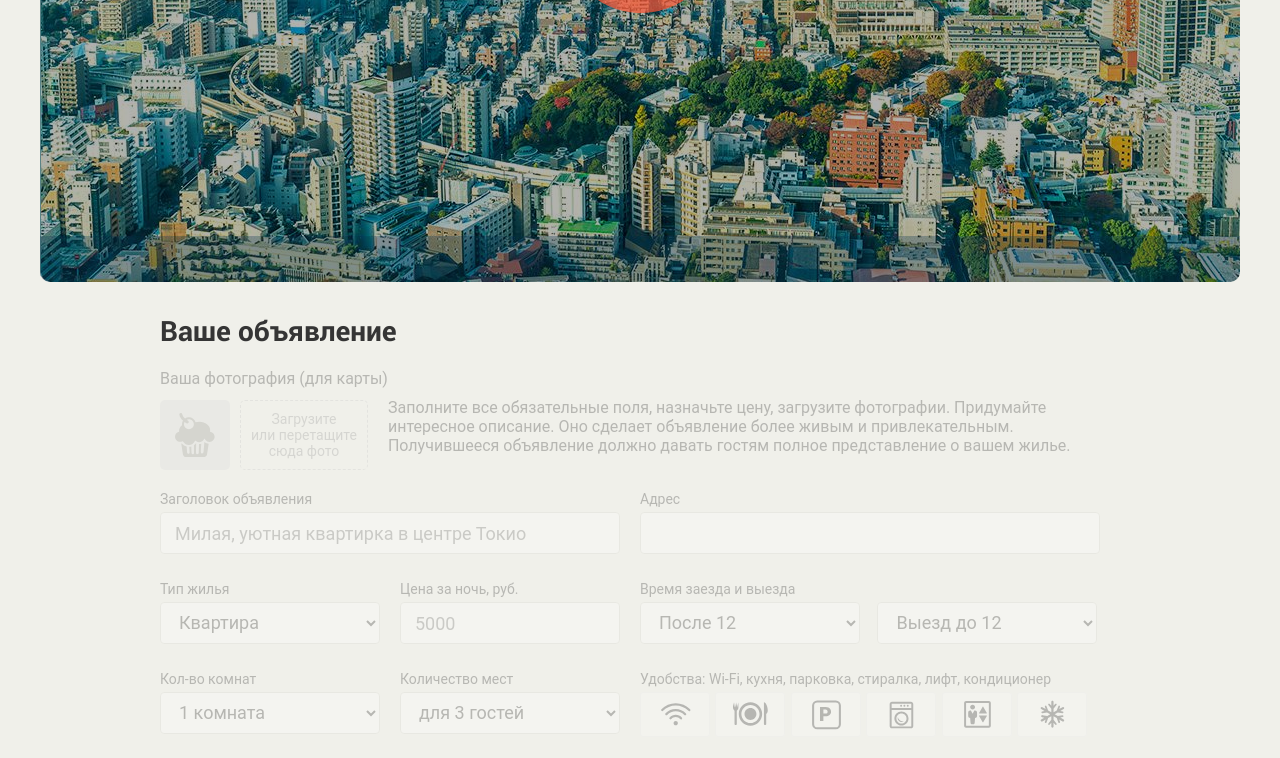
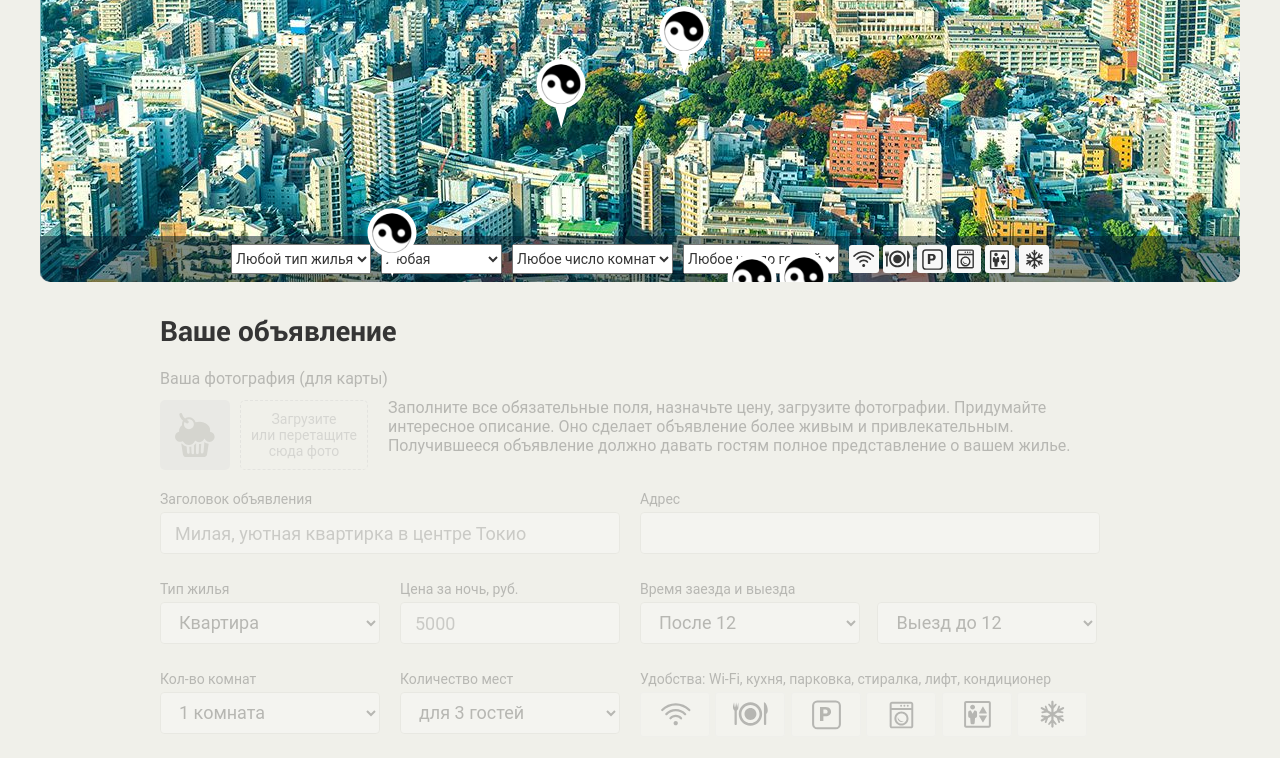
Before and after one commit to mybalu/174636-keksobooking, a website: page index.html in a window 1280 px wide. Shown: the part 468-1226 px from the top of the page. Drawn offline with Linux system fonts and the light colour scheme; the site is published under a folder, as on GitHub Pages, so addresses that start at the root find nothing; files whose address does not match are found by name.

Commit message:
Убрал лишний слеш из index.html

```diff
--- a/index.html
+++ b/index.html
@@ -264,6 +264,6 @@
 
     <button type="button" class="map__pin" style="left: 200px; top: 400px;"><img src="img/avatars/user07.png" width="40" height="40" draggable="false" alt="Метка объявления"></button>
   </template>
-<script src='/js/map.js'></script>
+<script src='js/map.js'></script>
 </body>
 </html>
```
